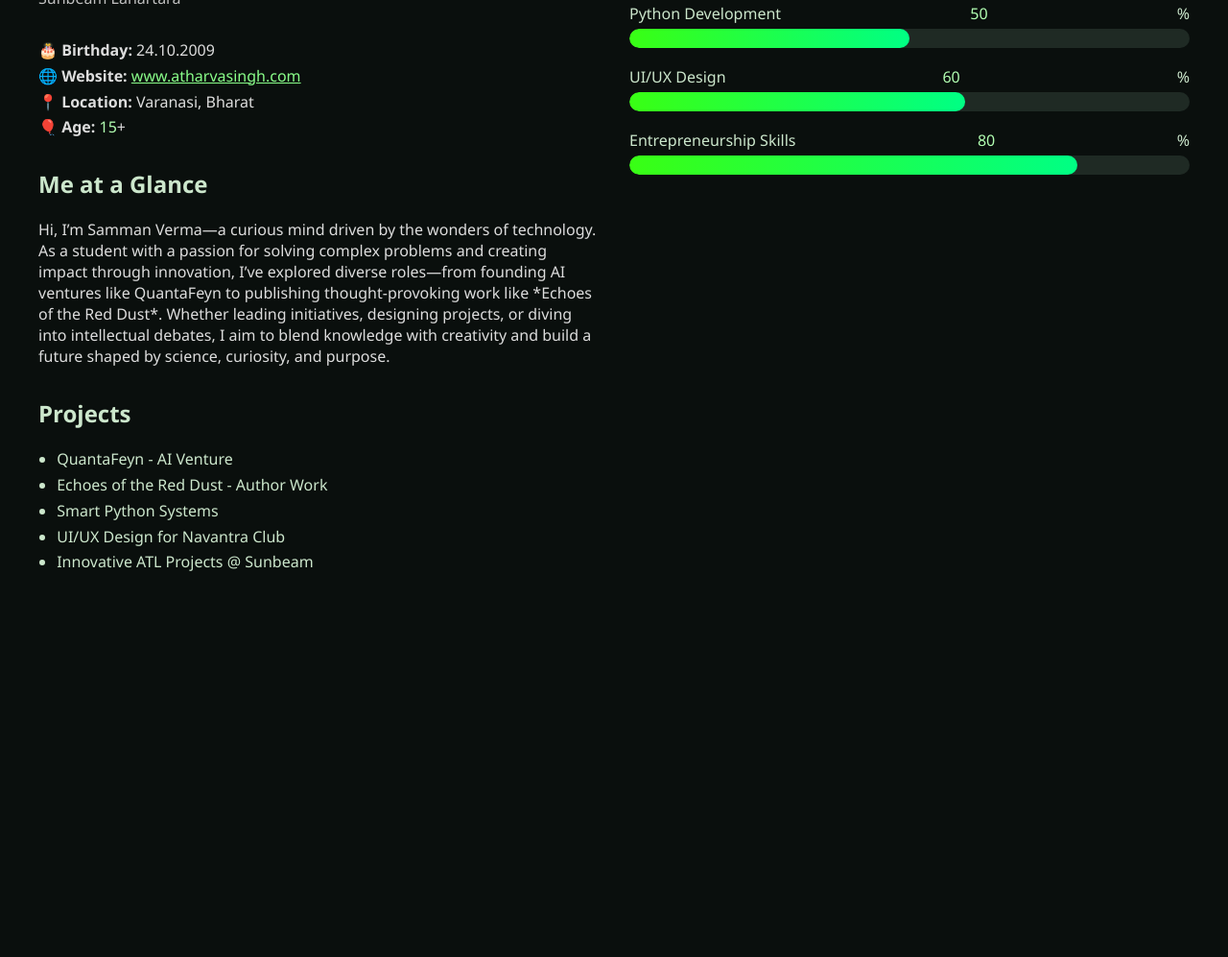
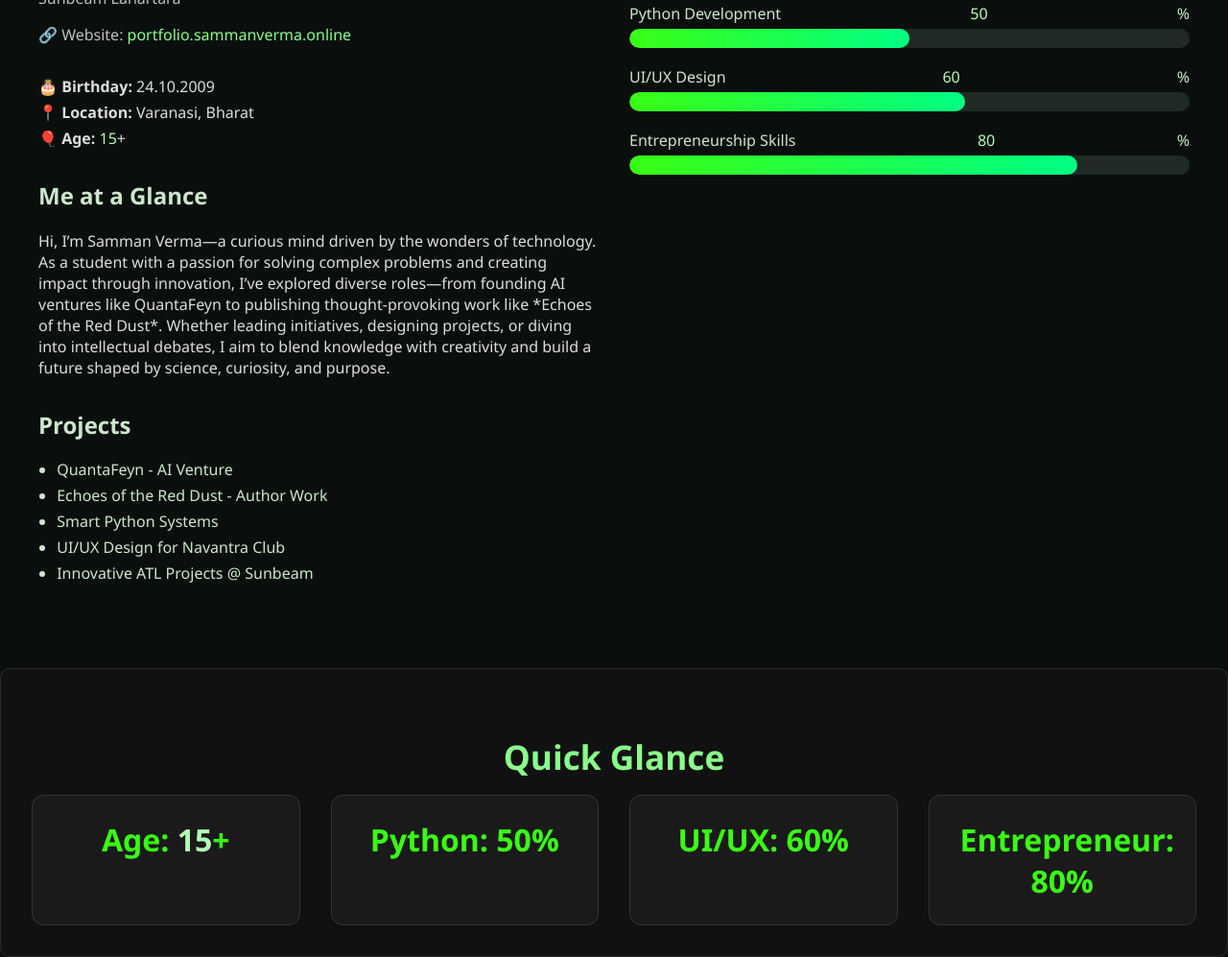
Before and after one commit to samman0001/samman-website, a plain HTML site: page index.html in a window 1280 px wide. Shown: the part 130-1127 px from the top of the page at 96% size. Before the commit the page ends 800 px from the top, so only its background shows below. Drawn offline with Linux system fonts and the light colour scheme.

Commit message:
index.html

```diff
--- a/index.html
+++ b/index.html
@@ -10,6 +10,11 @@
       font-family: 'Segoe UI', sans-serif;
       background: #0a0f0d;
       color: #cce7cc;
+    }
+
+    a {
+      color: #8aff8a;
+      text-decoration: none;
     }
 
     .container {
@@ -92,9 +97,47 @@
       color: #b2ffb2;
     }
 
+    .highlight-block {
+      background: #111;
+      padding: 2rem;
+      text-align: center;
+      margin-top: 3rem;
+      border: 1px solid #2a2a2a;
+      border-radius: 10px;
+    }
+
+    .highlight-block h3 {
+      font-size: 2.2rem;
+      color: #8aff8a;
+      margin-bottom: 1rem;
+    }
+
+    .big-numbers {
+      display: flex;
+      justify-content: center;
+      flex-wrap: wrap;
+      gap: 2rem;
+    }
+
+    .big-item {
+      font-size: 2rem;
+      font-weight: bold;
+      background: #1a1a1a;
+      padding: 1.5rem 2rem;
+      border-radius: 12px;
+      color: #39ff14;
+      border: 1px solid #333;
+      flex: 1;
+      min-width: 180px;
+    }
+
     @media (max-width: 768px) {
       .container {
         flex-direction: column;
+      }
+      .big-numbers {
+        flex-direction: column;
+        align-items: center;
       }
     }
   </style>
@@ -106,11 +149,11 @@
       <header>
         <h1>Samman Verma</h1>
         <p>Python Developer | UX Designer | Founder & Secretary of Navantra ATL Club, Sunbeam Lahartara</p>
+        <p>🔗 Website: <a href="https://portfolio.sammanverma.online" target="_blank">portfolio.sammanverma.online</a></p>
       </header>
 
       <div class="info">
         <p><strong>🎂 Birthday:</strong> 24.10.2009</p>
-        <p><strong>🌐 Website:</strong> <a href="https://www.atharvasingh.com" style="color:#8aff8a;">www.atharvasingh.com</a></p>
         <p><strong>📍 Location:</strong> Varanasi, Bharat</p>
         <p><strong>🎈 Age:</strong> <span class="counter" data-target="15">0</span>+</p>
       </div>
@@ -161,6 +204,17 @@
     </div>
   </div>
 
+  <!-- BOTTOM HIGHLIGHT SECTION -->
+  <div class="highlight-block">
+    <h3>Quick Glance</h3>
+    <div class="big-numbers">
+      <div class="big-item">Age: <span class="counter" data-target="15">0</span>+</div>
+      <div class="big-item">Python: 50%</div>
+      <div class="big-item">UI/UX: 60%</div>
+      <div class="big-item">Entrepreneur: 80%</div>
+    </div>
+  </div>
+
   <script>
     document.addEventListener('DOMContentLoaded', () => {
       const counters = document.querySelectorAll('.counter');
```
